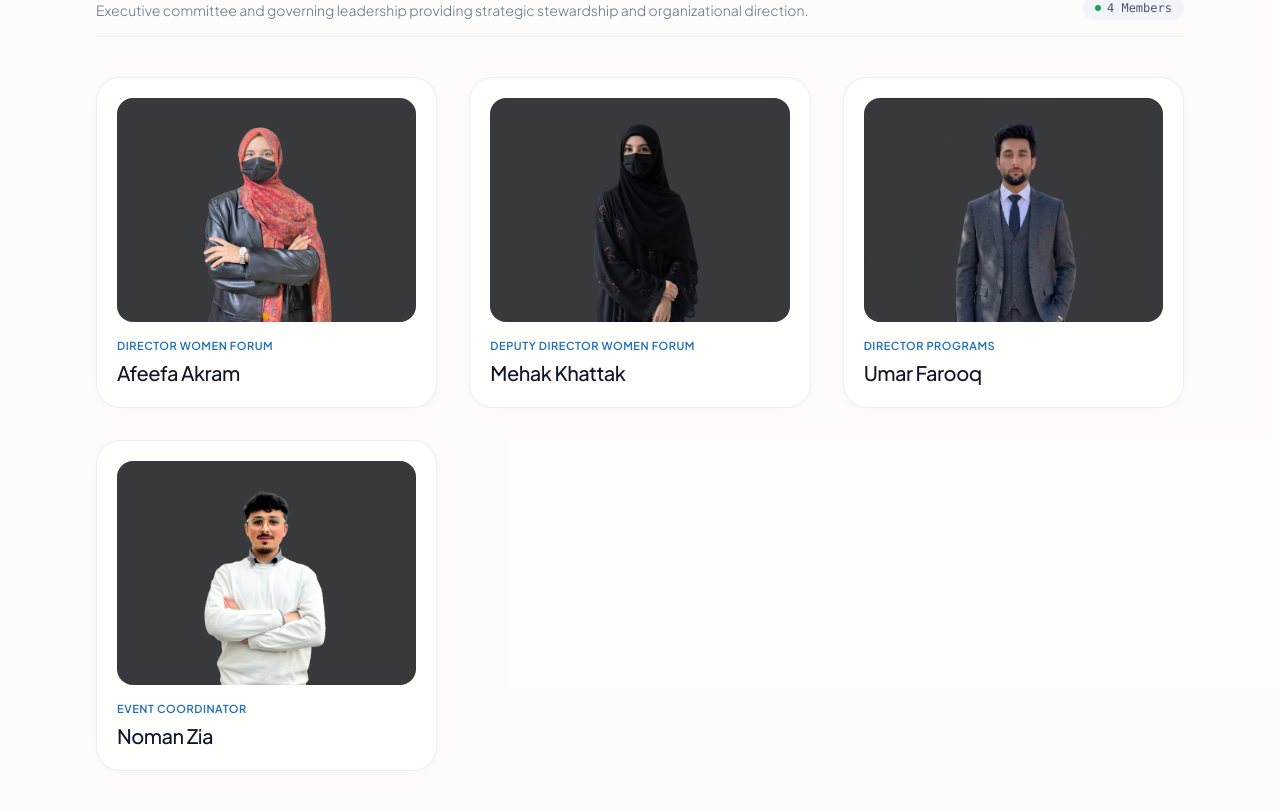
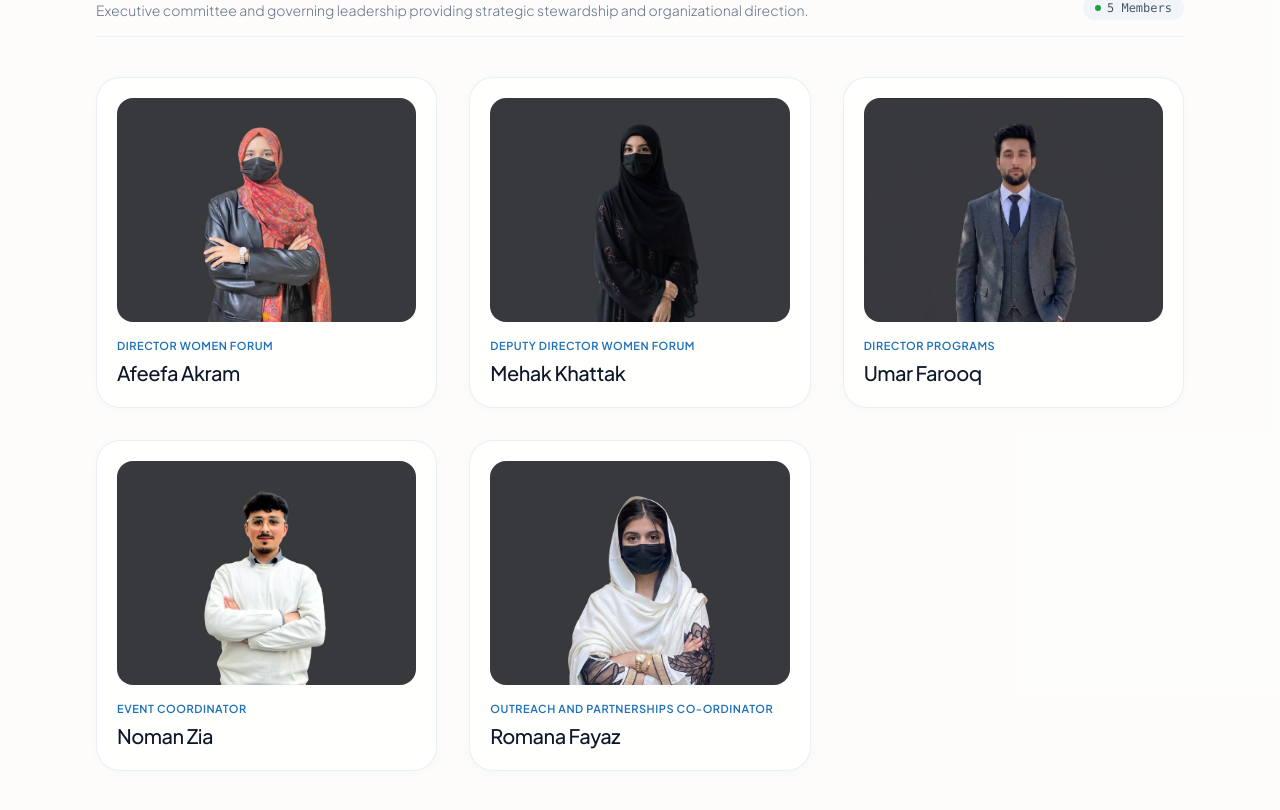
Before and after one commit to hafeezahmadyt/Hope-Together-WEB, a React (Vite) app: page /team in a window 1280 px wide. Shown: the part 2104-2914 px from the top of the page. Built offline with nearby package versions, Linux system fonts and the light colour scheme; a web font is replaced by a local one.

Commit message:
CMS: Update official team roster (12 members, 0 photos uploaded)

```diff
--- a/src/data/mock/mockTeam.ts
+++ b/src/data/mock/mockTeam.ts
@@ -154,5 +154,19 @@ export const initialMockTeamMembers: AdminTeamMember[] = [
     "displayOrder": 11,
     "isActive": true,
     "id": "team-1793655162434"
+  },
+  {
+    "name": "Romana Fayaz",
+    "position": "Outreach and Partnerships Co-ordinator",
+    "bio": "Romana Fayaz is a passionate law student with a strong interest in human rights, women's empowerment, and child protection. She is committed to promoting gender equality, combating child labour, and advocating for social justice. Through legal awareness and community engagement, she aims to protect vulnerable communities, amplify marginalized voices, and contribute to a more just and inclusive society.",
+    "category": "Executive Body",
+    "photoUrl": "/assets/team/romana-fayaz.jpg",
+    "email": "",
+    "linkedinUrl": "",
+    "facebookUrl": "",
+    "instagramUrl": "",
+    "displayOrder": 12,
+    "isActive": true,
+    "id": "team-1793655367453"
   }
 ];
```
